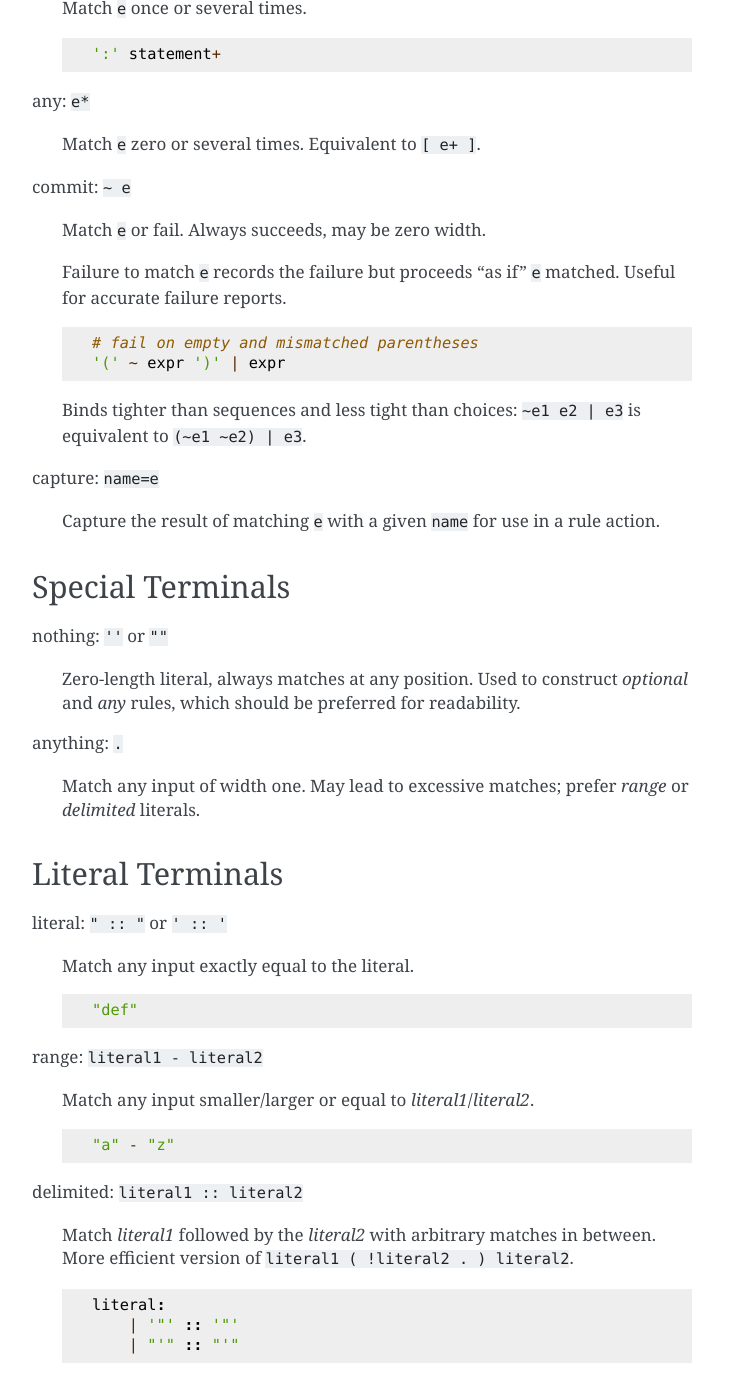
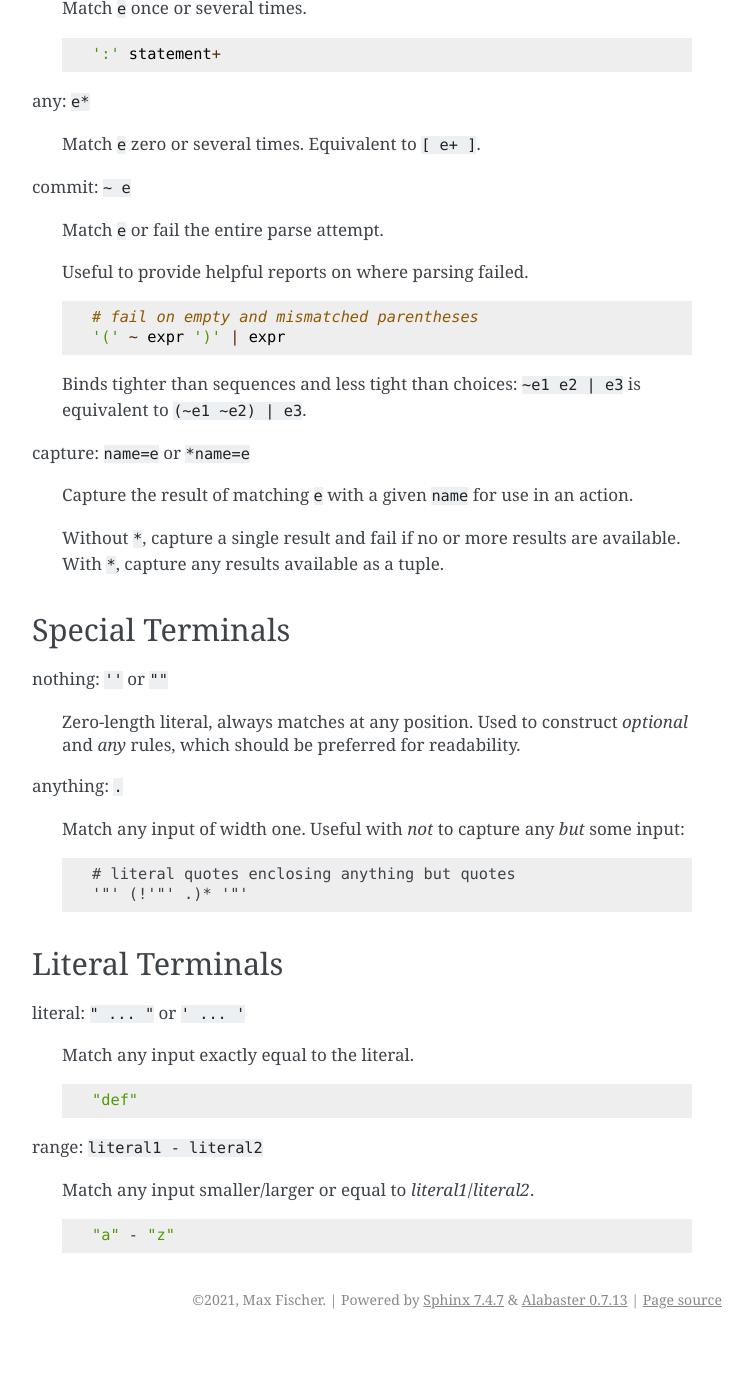
Before and after one commit to maxfischer2781/bootpeg, a Sphinx documentation site: the page built from docs/source/grammar_bpeg.rst, in a window 1280 px wide and 1400 px high, scrolled down 1455 px. Shown: the whole window, without its empty margins (388-1141 px from the left). Built offline with Sphinx 7.4.7, drawn with Linux system fonts in a browser that asks for light colours; after the commit the page ends 2794 px from its top, so only the background shows below that; some of the changed text lies outside the part shown.

Commit message:
updated bpeg spec

```diff
--- a/docs/source/grammar_bpeg.rst
+++ b/docs/source/grammar_bpeg.rst
@@ -3,21 +3,21 @@ The ``bpeg`` Grammar
 
 The ``bpeg`` grammar is modelled after Python's own parser grammar as per `PEP 617`_.
 It provides indentation based rules, a EBNF-like expression grammar,
-and efficient literal declarations.
+and convenient action declarations.
 
 Top-level rules
 ---------------
 
-comment: ``'#' :: NEW_LINE``
+comment: ``'#' ... \n``
 
     A line comment, discarding the entire line starting at the ``#`` symbol.
 
-define: ``name ':' NEW_LINE INDENT rule+``
+define: ``name ':' \n INDENT rule+``
 
     A named collection of ordered rules.
     If more than one rule matches, the uppermost matching rule is preferred.
 
-rule: ``'|' e [ '{' action '}' ] NEW_LINE``
+rule: ``'|' e [ '{' action '}' ] \n``
 
     A rule to match any input matching the expression ``e``.
     The optional ``action`` defines how to translate the matched input.
@@ -79,10 +79,9 @@ any: ``e*``
 
 commit: ``~ e``
 
-    Match ``e`` or fail. Always succeeds, may be zero width.
+    Match ``e`` or fail the entire parse attempt.
 
-    Failure to match ``e`` records the failure but proceeds "as if" ``e`` matched.
-    Useful for accurate failure reports.
+    Useful to provide helpful reports on where parsing failed.
     ::
 
         # fail on empty and mismatched parentheses
@@ -91,9 +90,12 @@ commit: ``~ e``
     Binds tighter than sequences and less tight than choices:
     ``~e1 e2 | e3`` is equivalent to ``(~e1 ~e2) | e3``.
 
-capture: ``name=e``
+capture: ``name=e`` or ``*name=e``
 
-    Capture the result of matching ``e`` with a given ``name`` for use in a rule action.
+    Capture the result of matching ``e`` with a given ``name`` for use in an action.
+
+    Without ``*``, capture a single result and fail if no or more results are available.
+    With ``*``, capture any results available as a tuple.
 
 Special Terminals
 -----------------
@@ -107,13 +109,15 @@ nothing: ``''`` or ``""``
 anything: ``.``
 
     Match any input of width one.
-    May lead to excessive matches;
-    prefer `range` or `delimited` literals.
+    Useful with `not` to capture any *but* some input::
+
+        # literal quotes enclosing anything but quotes
+        '"' (!'"' .)* '"'
 
 Literal Terminals
 -----------------
 
-literal: ``" :: "`` or ``' :: '``
+literal: ``" ... "`` or ``' ... '``
 
     Match any input exactly equal to the literal.
     ::
@@ -127,15 +131,4 @@ range: ``literal1 - literal2``
 
         "a" - "z"
 
-delimited: ``literal1 :: literal2``
-
-    Match `literal1` followed by the `literal2` with arbitrary matches in between.
-    More efficient version of ``literal1 ( !literal2 . ) literal2``.
-    ::
-
-        literal:
-            | '"' :: '"'
-            | "'" :: "'"
-
-
 .. _`PEP 617`: https://www.python.org/dev/peps/pep-0617/
```
Also changed, not shown: other parts of docs/source/grammar_bpeg.rst (+1 -1 lines).
